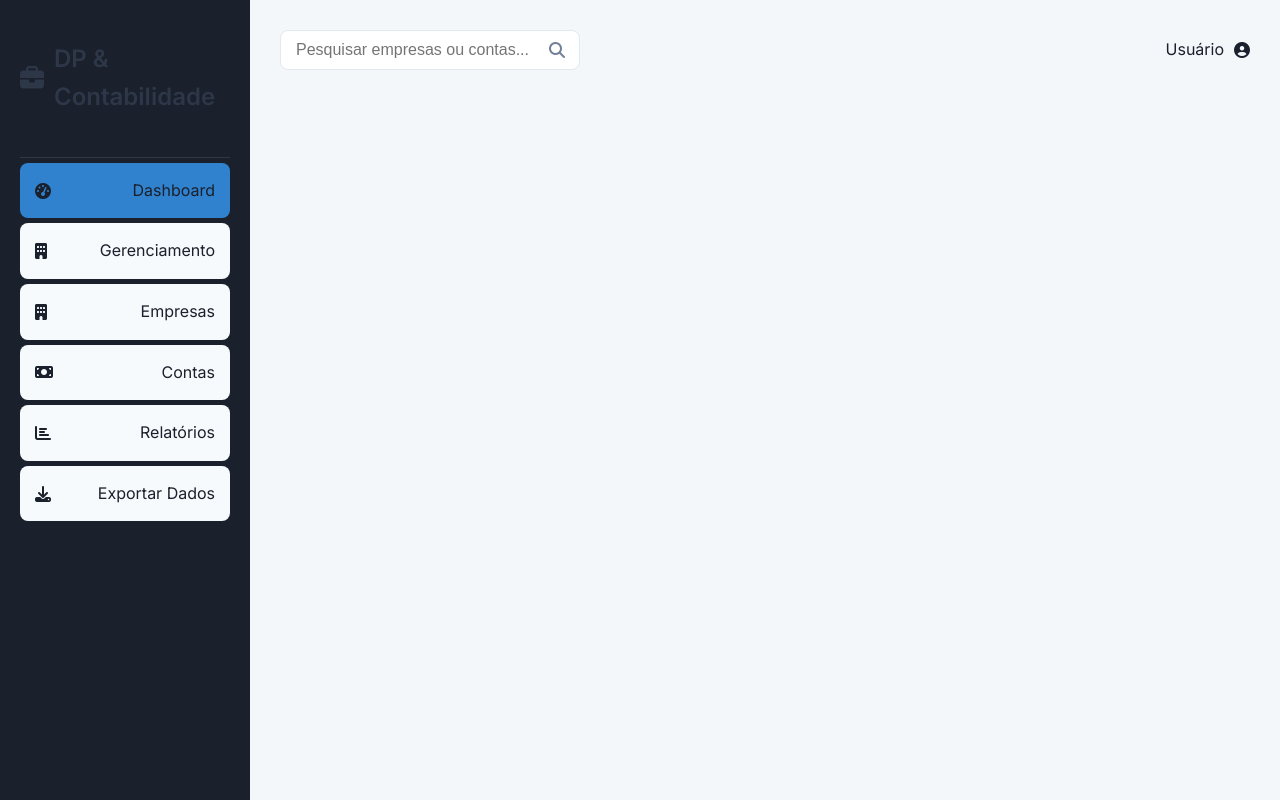
After one commit to GabigolDEVPY/Gestao-DP-contabil, a Flask app: template templates/index.html in a window 1280 px wide. The commit adds this page. Run offline with Flask 3, Linux system fonts and the light colour scheme; the template is opened without the code that fills it, so the values that code supplies are empty.

Commit message:
primeiros js

```diff
--- /dev/null
+++ b/app.py
@@ -0,0 +1,20 @@
+import sys
+sys.dont_write_bytecode = True
+from flask import Flask, render_template
+from routes.dashboard import dashboard_bp
+from routes.gerenciamento import gerenciamento_bp
+
+def create_app():
+    app = Flask(__name__)
+    app.register_blueprint(dashboard_bp)
+    app.register_blueprint(gerenciamento_bp)
+    return app
+
+app = create_app()
+
+@app.route("/", methods=["GET"])
+def return_home():
+    return render_template("index.html")
+
+if __name__ == "__main__":
+    app.run(debug=True, host="localhost", port=5500)
--- a/style.css
+++ b/static/style.css
@@ -2,6 +2,10 @@
   margin: 0;
   padding: 0;
   box-sizing: border-box;
+}
+
+a {
+  text-decoration: none;
 }
 
 body {
@@ -229,6 +233,7 @@ ul {
 }
 
 li {
+  color: #1a202c;
   display: flex;
   justify-content: space-between;
   align-items: center;
@@ -240,9 +245,10 @@ li {
 }
 
 li:hover {
+  color: white;
   transform: translateX(5px);
-  background: #edf2f7;
 }
+
 
 .delete-btn {
   padding: 8px 16px;
--- /dev/null
+++ b/templates/index.html
@@ -0,0 +1,159 @@
+<!DOCTYPE html>
+<html lang="pt-BR">
+<head>
+  <meta charset="UTF-8">
+  <meta name="viewport" content="width=device-width, initial-scale=1.0">
+  <title>Gerenciamento DP & Contabilidade</title>
+  <link rel="stylesheet" href="{{ url_for('static', filename='style.css') }}">
+  <link href="https://fonts.googleapis.com/css2?family=Inter:wght@300;400;600;700&display=swap" rel="stylesheet">
+  <link rel="stylesheet" href="https://cdnjs.cloudflare.com/ajax/libs/font-awesome/6.4.2/css/all.min.css">
+</head>
+<body>
+  <div class="app-container">
+    <nav class="sidebar">
+      <div class="sidebar-header">
+        <h2><i class="fas fa-briefcase"></i> DP & Contabilidade</h2>
+      </div>
+      <ul class="nav-menu">
+          <a href="{{ url_for("dashboard.return_dashboard") }}">
+            <li class="nav-item active" onclick="openTab(event, 'dashboard')">
+              <i class="fas fa-tachometer-alt"></i> Dashboard
+            </li>
+          </a>
+
+          <a href="{{ url_for("gerenciamento.return_page") }}">
+            <li class="nav-item" onclick="openTab(event, 'Gerenciamento')">
+              <i class="fas fa-building"></i> Gerenciamento
+            </li>
+          </a>
+
+        <li class="nav-item" onclick="openTab(event, 'empresas')">
+          <i class="fas fa-building"></i> Empresas
+        </li>
+        <li class="nav-item" onclick="openTab(event, 'contas')">
+          <i class="fas fa-money-bill"></i> Contas
+        </li>
+        <li class="nav-item" onclick="openTab(event, 'relatorios')">
+          <i class="fas fa-chart-bar"></i> Relatórios
+        </li>
+        <li class="nav-item" onclick="exportData()">
+          <i class="fas fa-download"></i> Exportar Dados
+        </li>
+      </ul>
+    </nav>
+
+    <main class="main-content">
+      <header class="main-header">
+        <div class="search-bar">
+          <input type="text" id="searchInput" placeholder="Pesquisar empresas ou contas...">
+          <i class="fas fa-search"></i>
+        </div>
+        <div class="user-profile">
+          <span>Usuário</span>
+          <i class="fas fa-user-circle"></i>
+        </div>
+      </header>
+
+      {% if aba=="dashboard" %}
+        <section id="dashboard" class="tab-content active">
+          <h2>Dashboard</h2>
+          <div class="dashboard-grid">
+            <div class="card">
+              <h3>Total de Empresas</h3>
+              <p id="totalEmpresas">{{ empresa.total }}</p>
+            </div>
+            <div class="card">
+              <h3>Total de Contas</h3>
+              <p id="totalContas">0</p>
+            </div>
+            <div class="card">
+              <h3>Valor Total</h3>
+              <p id="valorTotal">R$ 0,00</p>
+            </div>
+          </div>
+        </section>
+
+      {% elif aba=="empresas" %}
+        <section id="empresas" class="tab-content active">
+          <h2>Cadastro de Empresas</h2>
+          <form id="empresaForm">
+            <div class="form-group">
+              <label for="empresaId">ID da Empresa</label>
+              <input type="text" id="empresaId" placeholder="Digite o ID" required>
+            </div>
+            <div class="form-group">
+              <label for="empresaNome">Nome da Empresa</label>
+              <input type="text" id="empresaNome" placeholder="Digite o nome" required>
+            </div>
+            <div class="form-group">
+              <label for="empresaCnpj">CNPJ</label>
+              <input type="text" id="empresaCnpj" placeholder="XX.XXX.XXX/XXXX-XX">
+            </div>
+            <button type="submit" class="btn btn-primary">Cadastrar</button>
+          </form>
+          <div class="list-container">
+            <h3>Empresas Cadastradas</h3>
+            <ul id="empresaLista"></ul>
+          </div>
+        </section>
+
+      {% elif aba=="contas" %}
+        <section id="contas" class="tab-content active">
+          <h2>Contas e Obrigações</h2>
+          <form id="contaForm">
+            <div class="form-group">
+              <label for="contaDesc">Descrição</label>
+              <input type="text" id="contaDesc" placeholder="Ex: Salário, INSS, FGTS" required>
+            </div>
+            <div class="form-group">
+              <label for="contaValor">Valor (R$)</label>
+              <input type="number" id="contaValor" step="0.01" min="0" placeholder="0.00" required>
+            </div>
+            <div class="form-group">
+              <label for="contaData">Data de Vencimento</label>
+              <input type="date" id="contaData" required>
+            </div>
+            <button type="submit" class="btn btn-primary">Adicionar</button>
+          </form>
+          <div class="list-container">
+            <h3>Contas Registradas</h3>
+            <ul id="contaLista"></ul>
+          </div>
+        </section>
+
+      {%  elif aba=="gerenciamento" %}
+        <section id="Gerenciamento" class="tab-content active">
+          <h2>Contas e Obrigações</h2>
+          <form id="contaForm">
+            <div class="form-group">
+              <label for="contaDesc">Empresa</label>
+              <input name="codigo" type="text" id="contaDesc" placeholder="Código da empresa..." required>
+            </div>
+            <div class="form-group">
+              <label for="contaData">Data</label>
+              <input name="data" type="date" id="contaData" required>
+            </div>
+            <button type="submit" class="btn btn-primary">Buscar</button>
+          <!-- </form> -->
+          <div class="list-container">
+            <h3>Contas Registradas</h3>
+            <ul id="contaLista"></ul>
+          </div>
+        </section>
+
+      {% elif aba=="relatorios" %}
+        <section id="relatorios" class="tab-content active">
+          <h2>Relatórios</h2>
+          <div class="report-container">
+            <h3>Resumo Financeiro</h3>
+            <canvas id="financialChart"></canvas>
+          </div>
+        </section>
+      {% endif %}
+    </main>
+  </div>
+
+  <script src="https://cdn.jsdelivr.net/npm/chart.js"></script>
+  <script src="{{ url_for('static', filename='script.js') }}"></script>
+</body>
+</html>
```
Also changed, not shown: index.html (deleted, +0 -125 lines), routes/dashboard.py (added, +9 -0 lines), routes/gerenciamento.py (added, +14 -0 lines), static/script.js (line endings or trailing spaces), 1 other file.
